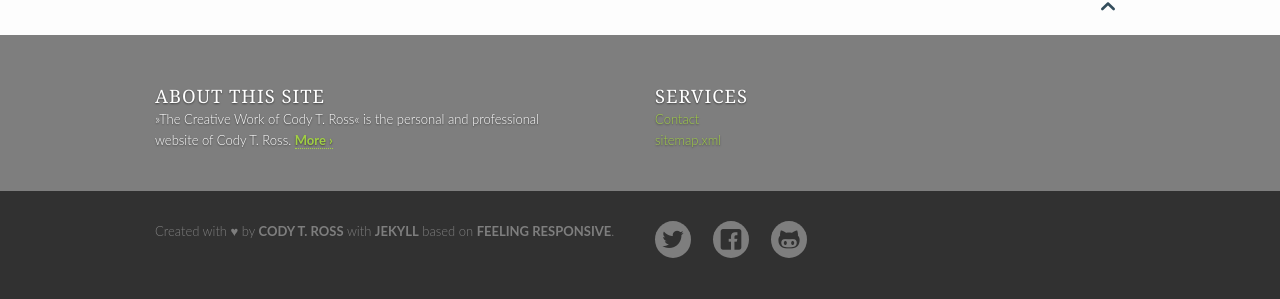
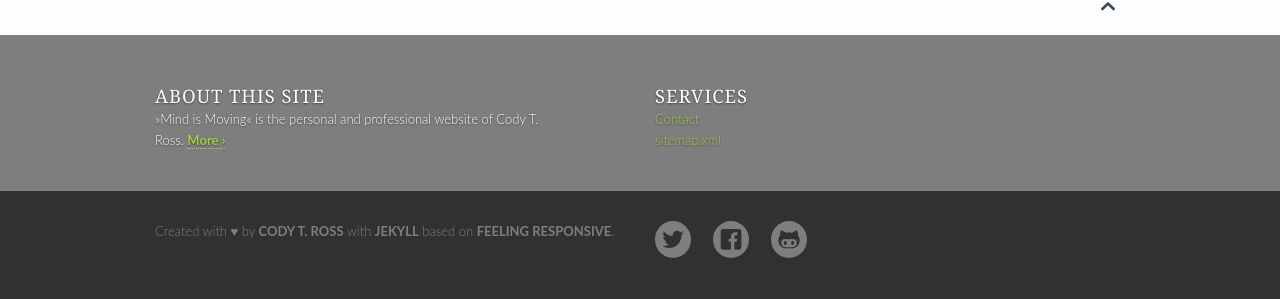
Before and after one commit to Ctross/Ctross.github.io, a Jekyll site: the page built from pages/contact.md, in a window 1280 px wide. Shown: the part 1381-1680 px from the top of the page. Built offline with Jekyll 4.4.1, drawn with Linux system fonts in a browser that asks for light colours.

Commit message:
Update _config.yml

```diff
--- a/_config.yml
+++ b/_config.yml
@@ -8,7 +8,7 @@
 #                                                 /____/
 #
 # Title of your website
-title: "The Creative Work of Cody T. Ross"
+title: "Mind is Moving"
 
 
 # The slogan describes your website and is used on homepage in <title> and other important places
@@ -16,7 +16,7 @@
 
 
 # The description is used on homepage and in the footer to quickly describe your website. Use a maximum of 150 characters for SEO-purposes.
-description: "»The Creative Work of Cody T. Ross« is the personal and professional website of Cody T. Ross."
+description: "»Mind is Moving« is the personal and professional website of Cody T. Ross."
 
 # Main author of the website
 # See > authors.yml
@@ -37,7 +37,7 @@
 # Example: <img src="{{ site.urlimg }}{{ post.image.title }}" />
 # Markdown-Example for posts ![Image Text]({{ site.urlimg }}image.jpg)
 #
-urlimg: 'https://phlow.github.io/feeling-responsive/images/'
+urlimg: 'https://ctross.github.io/images/'
 
 
 # Logo size is 600x80 pixels
```
